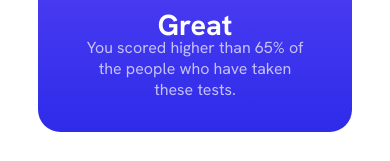
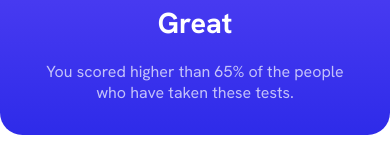
Before and after one commit to stressedball/results_summary_component, a plain HTML site: page index.html in a window 390 px wide. Shown: the part 267-428 px from the top of the page. Drawn offline with Linux system fonts and the light colour scheme.

Commit message:
padding fix, width fix at width screen breakpoint

```diff
--- a/index.css
+++ b/index.css
@@ -193,11 +193,18 @@ footer {
         border-top-left-radius: 0;
         border-top-right-radius: 0;
     }
-}
 
-@media screen and (max-width: 340px) {
     .result,
     .summary {
         width: unset;
     }
+
+    .result > p:nth-of-type(2) {
+        /* got this one from the devtools computed */
+        padding-top: 26px;
+    }
 }
+
+@media screen and (max-width: 340px) {
+
+}
```
Also changed, not shown: 1 other file.
